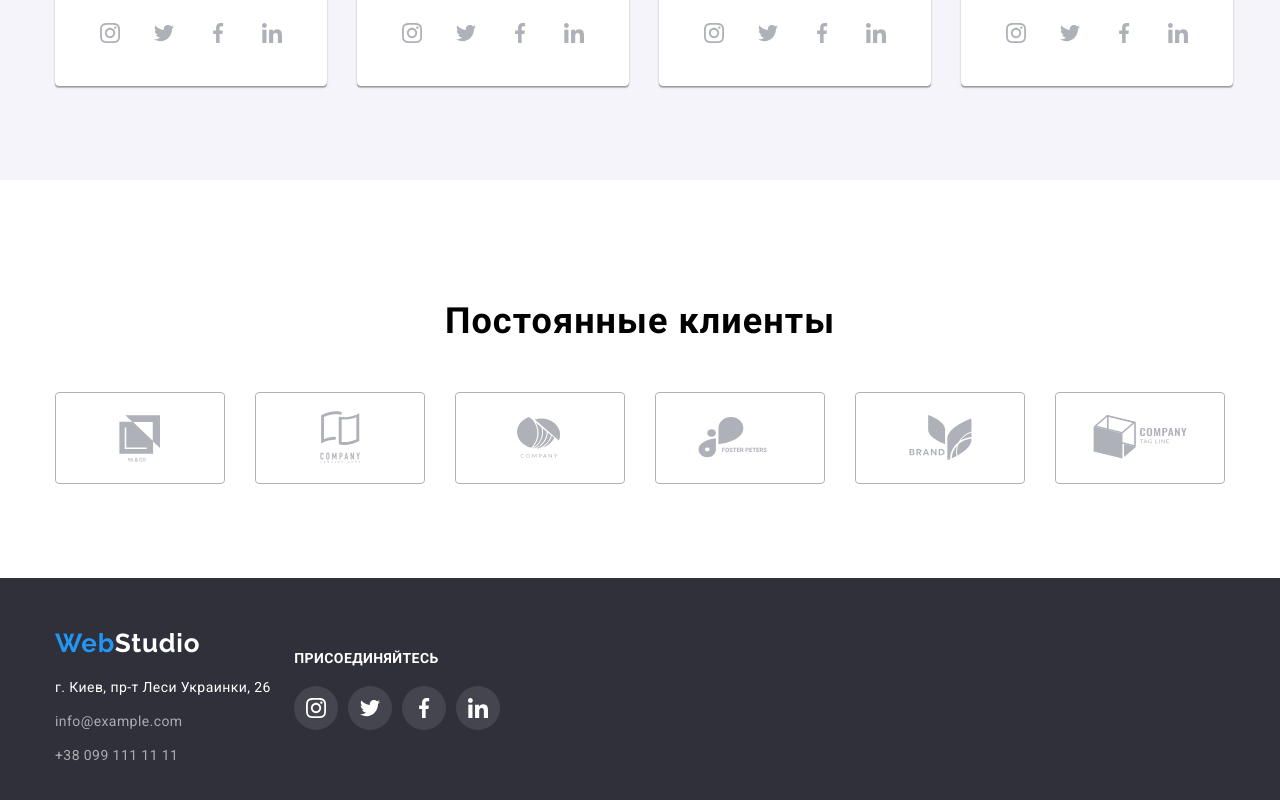
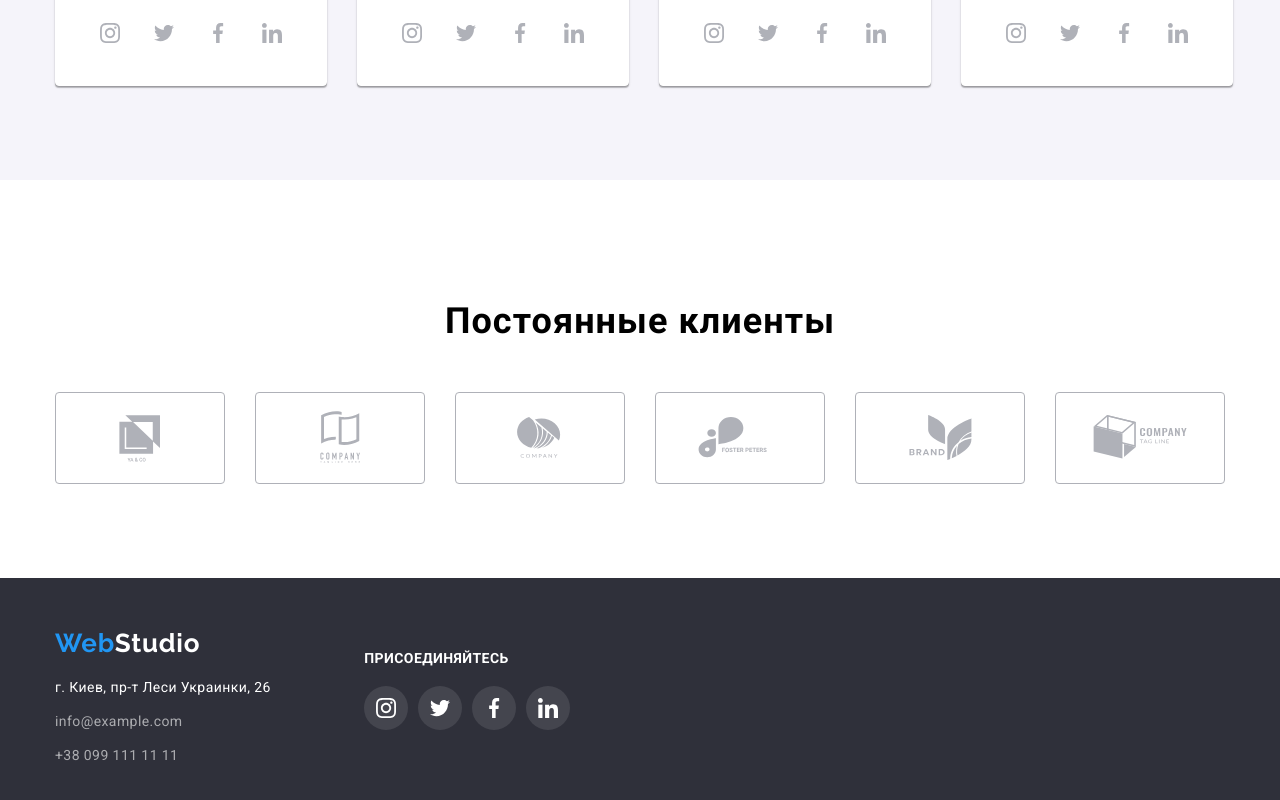
Before and after one commit to vladislav-borovikov/goit-markup-hw-05, a plain HTML site: page index.html in a window 1280 px wide. Shown: the part 2166-2966 px from the top of the page. Drawn offline with nearby package versions, Linux system fonts and the light colour scheme.

Commit message:
добавлен отступ в футере

```diff
--- a/css/style.css
+++ b/css/style.css
@@ -578,6 +578,9 @@ margin-bottom: 50px;
 .footer-list-link{
     display: flex;
 }
+.footer-social-list-link{
+    margin-left: 70px;
+}
 .footer-link-logo{
     fill: #FFFFFF;
     width: 20px;
--- a/index.html
+++ b/index.html
@@ -386,7 +386,7 @@
                 </address>
             </div>
 
-            <div>
+            <div class="footer-social-list-link">
                 <p class="footer-appeal">присоединяйтесь</p>
                 <ul class="footer-list-link list">
                     <li>
```
